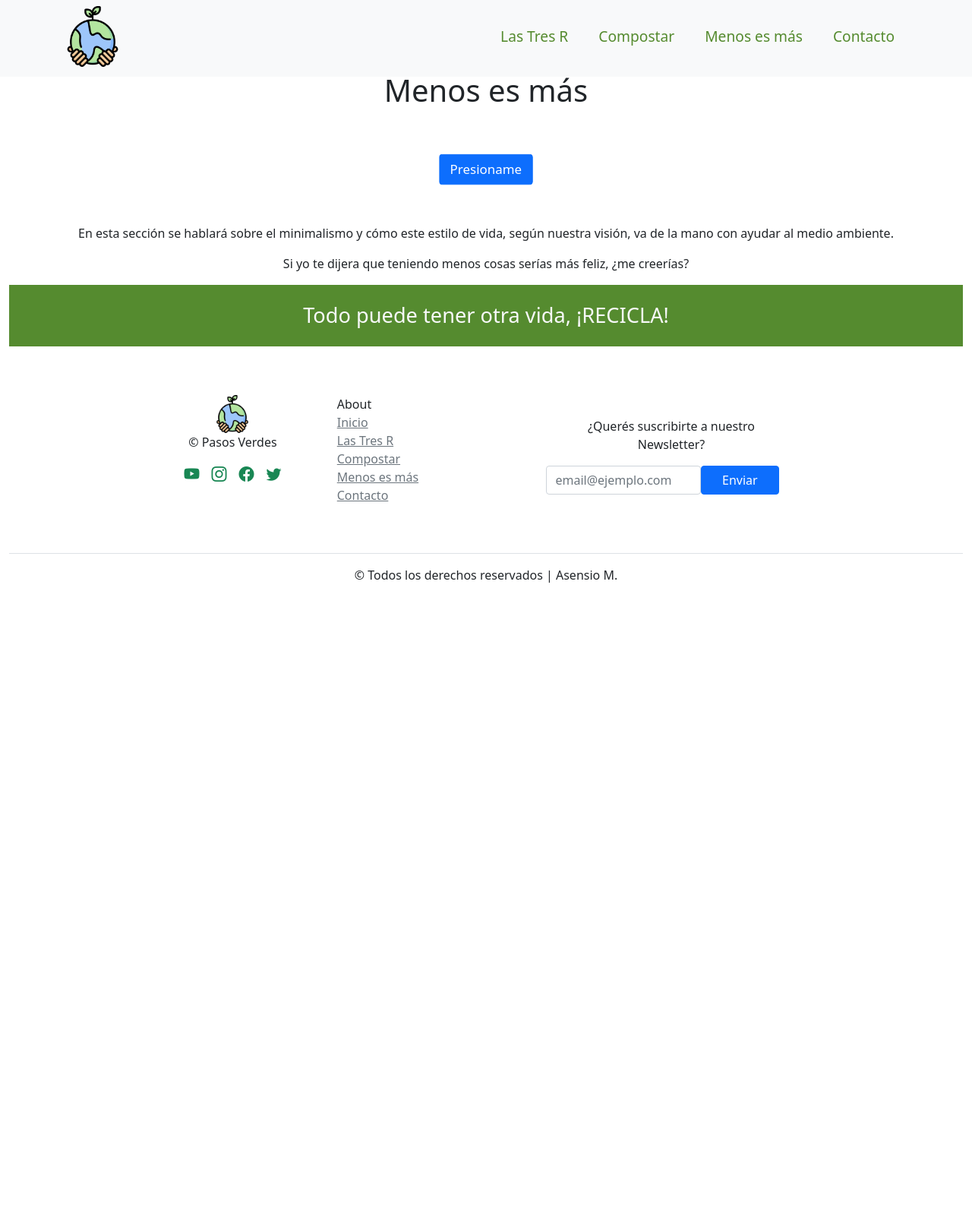
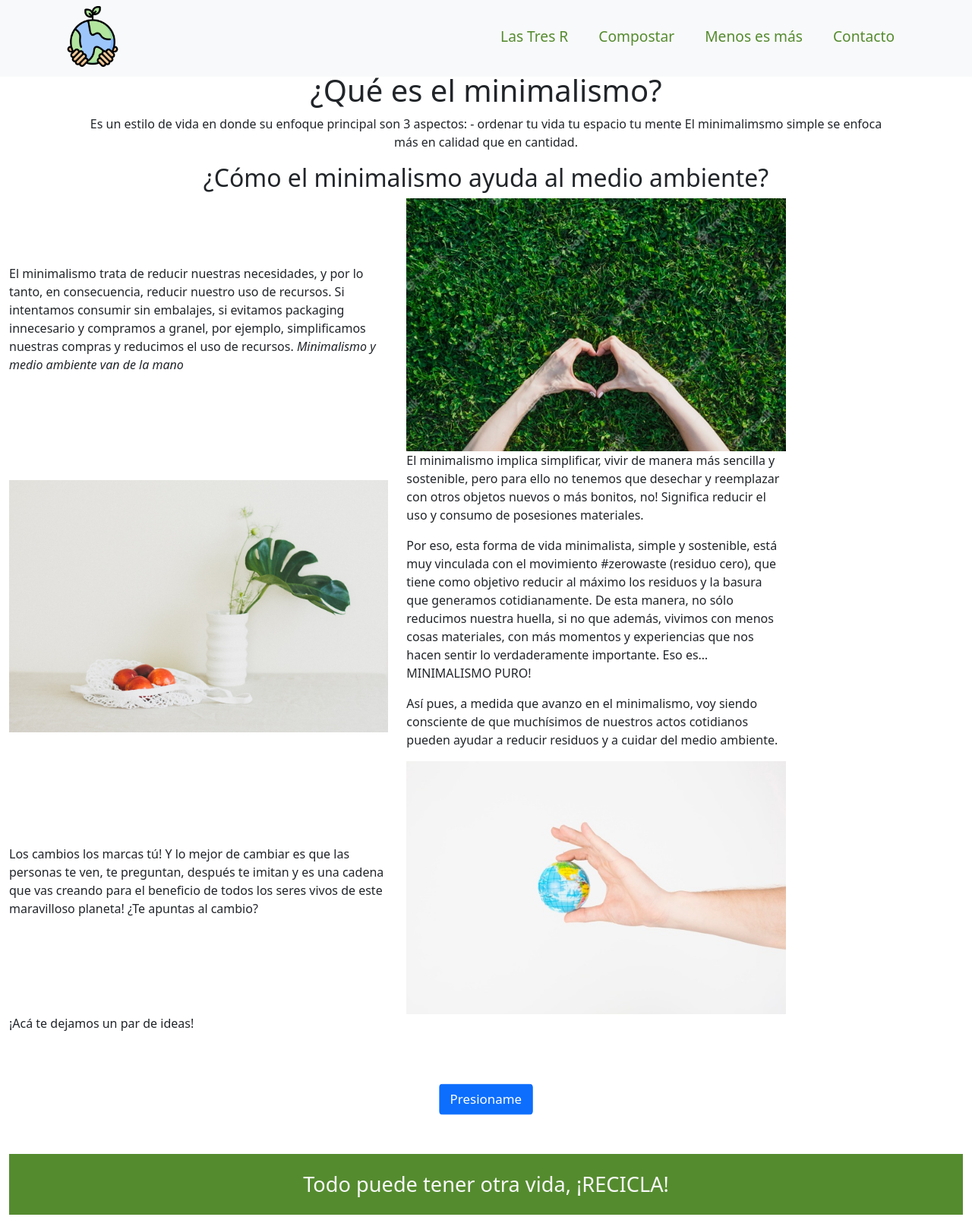
Before and after one commit to macasensio/pasosVerdes, a website: page pages/menosesmas.html in a window 1280 px wide. Shown: the part 5-1607 px from the top of the page at 76% size. Before the commit the page ends 800 px from the top, so only its background shows below. Drawn offline with nearby package versions, Linux system fonts and the light colour scheme.

Commit message:
contenido menos es mas

```diff
--- a/pages/menosesmas.html
+++ b/pages/menosesmas.html
@@ -67,10 +67,87 @@
 
         <!-- título página -->
         <div class="text-center">
-            <h1>Menos es más</h1>
+            <h1>¿Qué es el minimalismo?</h1>
         </div>
         <!-- / título página -->
 
+        <!-- minimalismo -->
+        <div class="col-10 offset-1 text-center">
+            <p>Es un estilo de vida en donde su enfoque principal son 3 aspectos:
+            - ordenar tu vida
+            tu espacio
+            tu mente
+
+            El minimalimsmo simple se enfoca más en calidad que en cantidad.</p>
+
+        </div>
+        <!-- / minimalismo -->
+
+        <!-- h2 -->
+        <div class="col-12 text-center">
+            <h2>¿Cómo el minimalismo ayuda al medio ambiente?</h2>
+        </div>
+        <!-- / h2 -->
+
+        <!-- medio ambiente -->
+        <div class="col-12">
+
+            <!-- seccion 1 -->
+            <div class="col-12 row d-flex align-items-center">
+                <!-- texto -->
+                <div class="col-10 col-lg-5">
+                    <p>El minimalismo trata de reducir nuestras necesidades, y por lo tanto, en consecuencia, reducir nuestro uso de recursos. Si intentamos consumir sin embalajes, si evitamos packaging innecesario y compramos a granel, por ejemplo, simplificamos nuestras compras y reducimos el uso de recursos.
+                    <i>Minimalismo y medio ambiente van de la mano</i></p>
+                </div>
+                <!-- / texto -->
+                <!-- imagen -->
+                <div class="col-10 col-lg-5">
+                    <img src="../assets/images/menosesmas/pasto-corazon.jpg" alt="" width="100%">
+                </div>
+                <!-- / imagen -->
+            </div>
+            <!-- / seccion 1 -->
+
+            <!-- seccion 2 -->
+            <div class="col-12 row d-flex align-items-center">
+                <!-- texto -->
+                <div class="col-10 col-lg-5 order-lg-1">
+                    <p>El minimalismo implica simplificar, vivir de manera más sencilla y sostenible, pero para ello no tenemos que desechar y reemplazar con otros objetos nuevos o más bonitos, no! Significa reducir el uso y consumo de posesiones materiales.<p></p>
+
+                    <p>Por eso, esta forma de vida minimalista, simple y sostenible, está muy vinculada con el movimiento #zerowaste (residuo cero), que tiene como objetivo reducir al máximo los residuos y la basura que generamos cotidianamente. De esta manera, no sólo reducimos nuestra huella, si no que además, vivimos con menos cosas materiales, con más momentos y experiencias que nos hacen sentir lo verdaderamente importante. Eso es… MINIMALISMO PURO!</p>
+
+                    <p>Así pues, a medida que avanzo en el minimalismo, voy siendo consciente de que muchísimos de nuestros actos cotidianos pueden ayudar a reducir residuos y a cuidar del medio ambiente.</p>
+                </div>
+                <!-- / texto -->
+
+                <!-- imagen -->
+                <div class="col-10 col-lg-5">
+                    <img src="../assets/images/menosesmas/fruta-planta.jpg" alt="" width="100%">
+                </div>
+                <!-- / imagen -->
+            </div>
+            <!-- / seccion 2 -->
+
+            <!-- seccion 3 -->
+            <div class="col-12 row d-flex align-items-center">
+                <!-- texto -->
+                <div class="col-10 col-lg-5">
+                    <p>Los cambios los marcas tú!
+                    Y lo mejor de cambiar es que las personas te ven, te preguntan, después te imitan y es una cadena que vas creando para el beneficio de todos los seres vivos de este maravilloso planeta!
+
+                    ¿Te apuntas al cambio?</p>
+                </div>
+                <!-- / texto -->
+                <!-- imagen -->
+                <div class="col-10 col-lg-5">
+                    <img src="../assets/images/menosesmas/mano-planeta.jpg" alt="" width="100%">
+                </div>
+                <!-- / imagen -->
+            </div>
+            <!-- / seccion 3 -->
+
+            <div>
+                <p>¡Acá te dejamos un par de ideas!</p>
                 <div class="text-center py-5">
                     <!-- Button trigger modal -->
                     <button type="button" class="btn btn-primary btn-lg scale-down-center" data-bs-toggle="modal" data-bs-target="#myModal">
@@ -104,12 +181,10 @@
                         </div>
                     </div>
                 </div>
-
-        <div class="text-center">
-            <p>En esta sección se hablará sobre el minimalismo y cómo este estilo de vida, según nuestra visión, va de la mano con ayudar al medio ambiente.</p>
-            <p>Si yo te dijera que teniendo menos cosas serías más feliz, ¿me creerías?</p>
             </div>
 
+        </div>
+        <!-- / medio ambiente -->
     </main>
 
     <!-- / cuerpo ---------------------------------------------->
```
Also changed, not shown: assets/images/menosesmas/fruta-planta.jpg (added), assets/images/menosesmas/mano-planeta.jpg (added), assets/images/menosesmas/pasto-corazon.jpg (added). Lines whose indentation alone changed are shown as unchanged.
